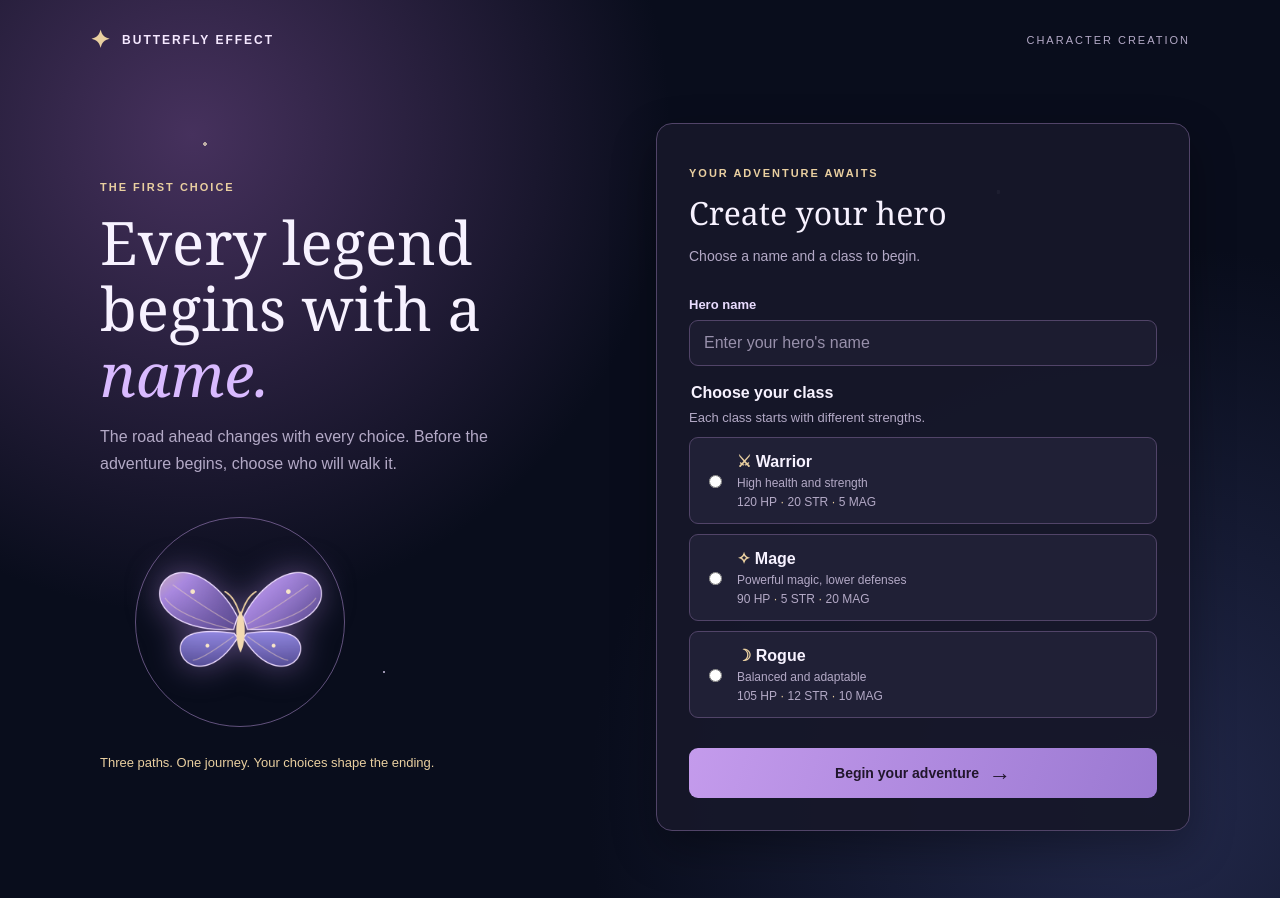
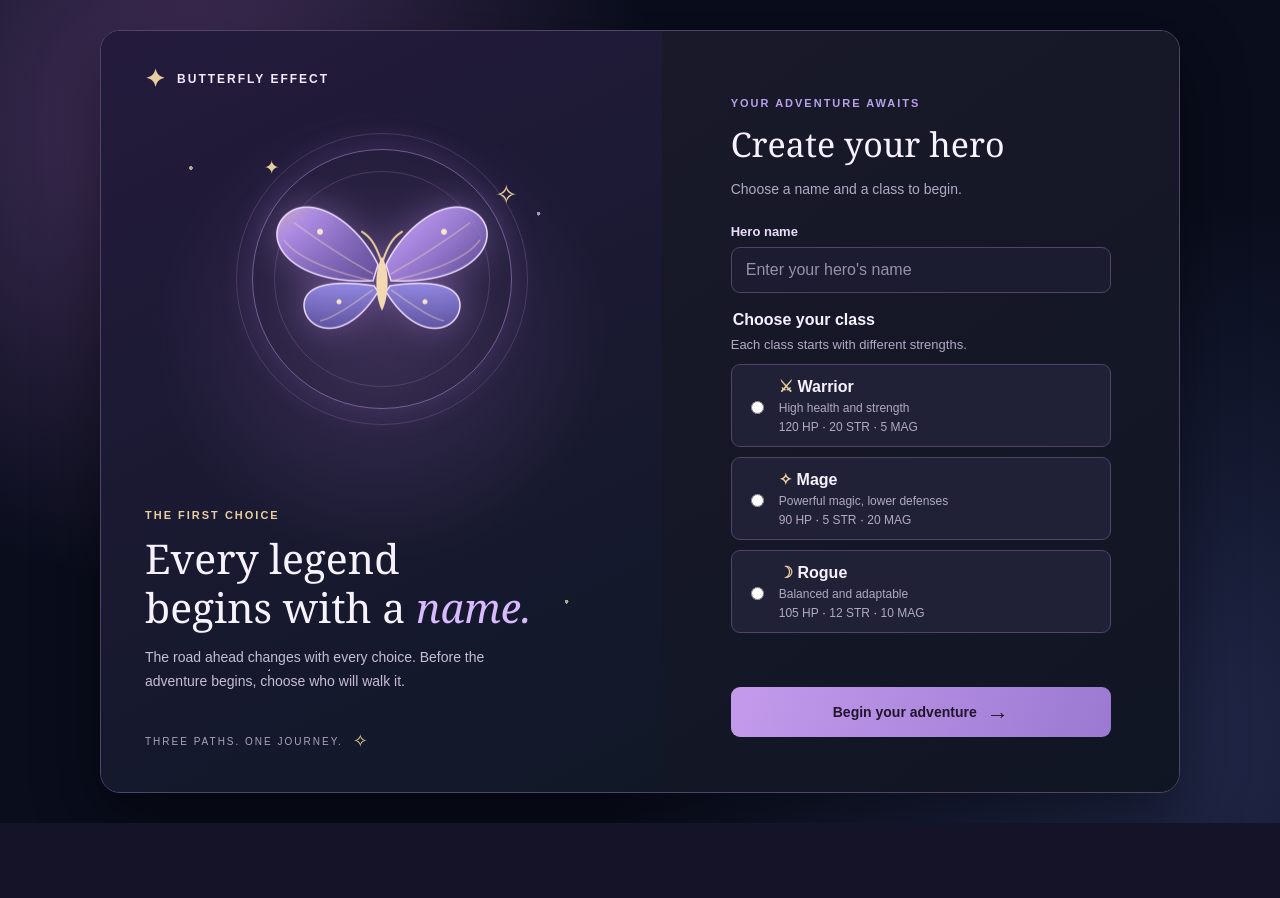
Before and after one commit to desirandle/ButterflyEffect, a PHP site: page / in a window 1280 px wide. After the commit the page ends 823 px from the top, so only its background shows below. Run offline with PHP 8.4, Linux system fonts and the light colour scheme.

Commit message:
Organize CSS and update character creation

```diff
--- a/index.php
+++ b/index.php
@@ -57,36 +57,37 @@ if ($_SERVER['REQUEST_METHOD'] === 'POST') {
     <meta charset="UTF-8">
     <meta name="viewport" content="width=device-width, initial-scale=1.0">
     <title>Create Your Hero | Butterfly Effect</title>
-    <link rel="stylesheet" href="style.css">
+    <link rel="stylesheet" href="style.css?v=creation-fix">
 </head>
-<body class="world-page creation-page">
+<body class="auth-page creation-page">
 
  <!-- php logic is fully set up and should run correctly. -->
 
-    <div class="sky-stars" aria-hidden="true"></div>
-    <main class="page-shell">
-        <header class="site-header">
-            <a href="login.php" class="brand" aria-label="Butterfly Effect home">
+    <main class="auth-layout">
+        <section class="story-panel" aria-labelledby="creation-title">
+            <a href="login.php" class="brand" aria-label="Butterfly Effect login">
                 <span class="brand-mark" aria-hidden="true">✦</span>
                 <span>BUTTERFLY EFFECT</span>
             </a>
-            <span class="header-label">CHARACTER CREATION</span>
-        </header>
 
-        <div class="creation-layout">
-            <section class="intro-panel" aria-labelledby="creation-title">
+            <div class="story-art" aria-hidden="true">
+                <div class="moon-ring"></div>
+                <img src="butterfly.png" alt="" class="butterfly-art">
+                <span class="spark spark-one">✦</span>
+                <span class="spark spark-two">✧</span>
+            </div>
+
+            <div class="story-copy">
                 <p class="eyebrow">THE FIRST CHOICE</p>
                 <h1 id="creation-title">Every legend begins with a <em>name.</em></h1>
-                <p class="intro-description">The road ahead changes with every choice. Before the adventure begins, choose who will walk it.</p>
-                <div class="creation-art" aria-hidden="true">
-                    <div class="creation-ring"></div>
-                    <img src="butterfly.png" alt="" class="creation-butterfly">
-                </div>
-                <p class="intro-hint">Three paths. One journey. Your choices shape the ending.</p>
-            </section>
+                <p>The road ahead changes with every choice. Before the adventure begins, choose who will walk it.</p>
+            </div>
+            <p class="story-footer">THREE PATHS. ONE JOURNEY. <span aria-hidden="true">✧</span></p>
+        </section>
 
-            <section class="creation-card" aria-labelledby="hero-heading">
-                <p class="eyebrow">YOUR ADVENTURE AWAITS</p>
+        <section class="form-panel" aria-labelledby="hero-heading">
+            <div class="form-content">
+                <p class="eyebrow form-kicker">YOUR ADVENTURE AWAITS</p>
                 <h2 id="hero-heading">Create your hero</h2>
                 <p class="form-subtitle">Choose a name and a class to begin.</p>
 
@@ -130,8 +131,8 @@ if ($_SERVER['REQUEST_METHOD'] === 'POST') {
 
                     <button type="submit" class="submit-btn">Begin your adventure <span aria-hidden="true">→</span></button>
                 </form>
-            </section>
-        </div>
+            </div>
+        </section>
     </main>
 </body>
 </html>
--- a/style.css
+++ b/style.css
@@ -97,7 +97,7 @@ button, input { font: inherit; }
                 linear-gradient(155deg, #241b3c, #101827);
 }
 /* The small stars stay behind the text. */
-.story-panel::before, .sky-stars {
+.story-panel::before {
     content: '';
     position: absolute;
     inset: 0;
@@ -146,7 +146,7 @@ button, input { font: inherit; }
 .spark-three { bottom: 45px; right: 39px; font-size: 15px; }
 .story-copy { max-width: 390px; margin-top: auto; }
 .story-copy h1 { margin: 13px 0; font-size: clamp(30px, 3.2vw, 43px); line-height: 1.2; }
-.story-copy h1 em, .intro-panel h1 em { color: #d9baff; font-weight: normal; }
+.story-copy h1 em { color: #d9baff; font-weight: normal; }
 .story-copy > p:last-child { color: #c8bdd5; font-size: 14px; line-height: 1.7; }
 .story-footer {
     display: flex;
@@ -182,56 +182,19 @@ button, input { font: inherit; }
 .register-page .field { margin-bottom: 15px; }
 .register-page .form-subtitle { margin-bottom: 24px; }
 
-/* Character creation uses the same panels, colors, and buttons. */
-.world-page { position: relative; isolation: isolate; }
-.sky-stars { position: fixed; z-index: -1; }
-.page-shell { width: min(1100px, calc(100% - 40px)); margin: 0 auto; }
-.site-header { display: flex; align-items: center; justify-content: space-between; gap: 16px; padding: 26px 0; }
-.header-label { color: var(--muted); font-size: 11px; letter-spacing: 2px; }
-.creation-layout {
-    display: grid;
-    grid-template-columns: 1fr 1fr;
-    gap: 32px;
-    align-items: center;
-    padding: 35px 0 60px;
-}
-.intro-panel { position: relative; min-height: 570px; padding: 55px 10px; }
-.intro-panel h1 { max-width: 500px; margin: 16px 0; font-size: clamp(38px, 5vw, 60px); line-height: 1.1; }
-.intro-description { max-width: 430px; color: var(--muted); line-height: 1.7; }
-.creation-art {
-    position: relative;
-    display: grid;
-    place-items: center;
-    width: 280px;
-    height: 240px;
-    margin-top: 25px;
-}
-.creation-ring {
-    position: absolute;
-    width: 210px;
-    height: 210px;
-    border: 1px solid #c7a2ec77;
-    border-radius: 50%;
-}
-.creation-butterfly { width: 185px; filter: drop-shadow(0 0 16px #ba8eea88); }
-.intro-hint { color: var(--gold); font-size: 13px; }
-.creation-card, .story-box, .sidebar, .leaderboard-card, .ending-summary {
-    padding: 32px;
-    border: 1px solid var(--border);
-    border-radius: 16px;
-    background: #17182af2;
-    box-shadow: 0 18px 45px #0005;
-}
-.creation-card h2 { margin: 12px 0; font-size: 32px; }
-.class-picker { margin: 12px 0 20px; padding: 0; border: 0; }
+/* Character creation reuses the login layout. */
+.creation-page .auth-layout, .creation-page .story-panel { min-height: 745px; }
+.creation-page .form-content { max-width: 380px; }
+.creation-page .form-subtitle { margin-bottom: 24px; }
+.class-picker { margin: 15px 0 20px; padding: 0; border: 0; }
 .class-picker legend { margin-bottom: 8px; font-weight: bold; }
 .class-instruction { margin: 0 0 12px; color: var(--muted); font-size: 13px; }
 .class-option {
     display: flex;
+    align-items: center;
     gap: 12px;
-    align-items: center;
     margin-bottom: 10px;
-    padding: 14px;
+    padding: 12px 14px;
     border: 1px solid var(--border);
     border-radius: 9px;
     background: #202036;
@@ -316,7 +279,7 @@ button, input { font: inherit; }
 /* Keep the same look on smaller screens. */
 @media (max-width: 800px) {
     .auth-page { padding: 16px; }
-    .auth-layout, .creation-layout, .game-container { grid-template-columns: 1fr; }
+    .auth-layout, .game-container { grid-template-columns: 1fr; }
     .auth-layout { max-width: 540px; }
     .story-panel { min-height: 250px; padding: 30px; }
     .story-art {
@@ -334,18 +297,12 @@ button, input { font: inherit; }
     .story-copy > p:last-child, .story-footer { display: none; }
     .form-panel { padding: 38px 30px; }
     .register-page .auth-layout, .register-page .story-panel { min-height: 0; }
-    .creation-layout { gap: 18px; padding-top: 0; }
-    .intro-panel { min-height: auto; padding: 25px 0 10px; }
-    .creation-art { margin: 0; height: 150px; width: 190px; }
-    .creation-ring { width: 140px; height: 140px; }
-    .creation-butterfly { width: 125px; }
+    .creation-page .auth-layout, .creation-page .story-panel { min-height: 0; }
     .game-container { margin-top: 20px; }
 }
 @media (max-width: 480px) {
-    .form-panel, .creation-card, .story-box, .sidebar, .ending-summary { padding: 24px; }
+    .form-panel, .story-box, .sidebar, .ending-summary { padding: 24px; }
     .story-panel { padding: 25px; }
-    .site-header { flex-wrap: wrap; }
-    .intro-panel h1 { font-size: 38px; }
     .score-table th, .score-table td { padding: 10px; font-size: 12px; }
 }
 @media (prefers-reduced-motion: reduce) {
```
